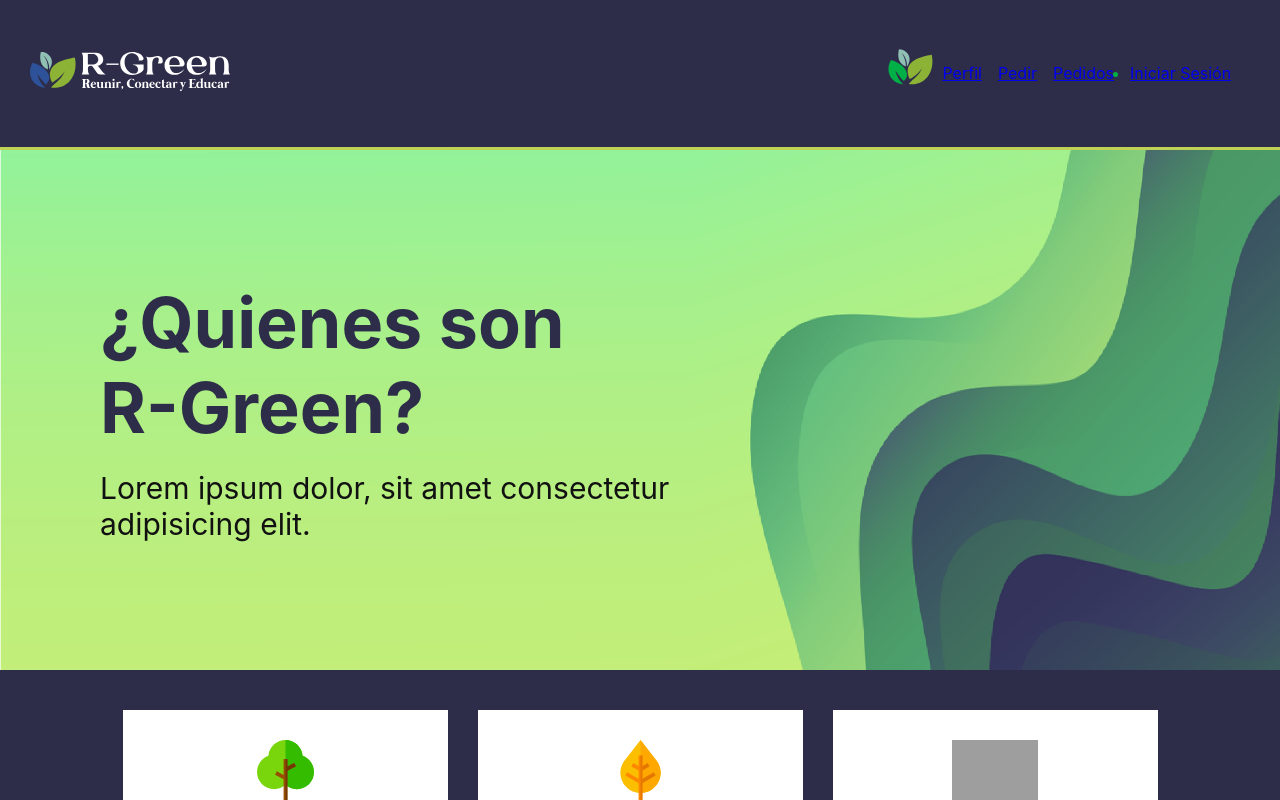
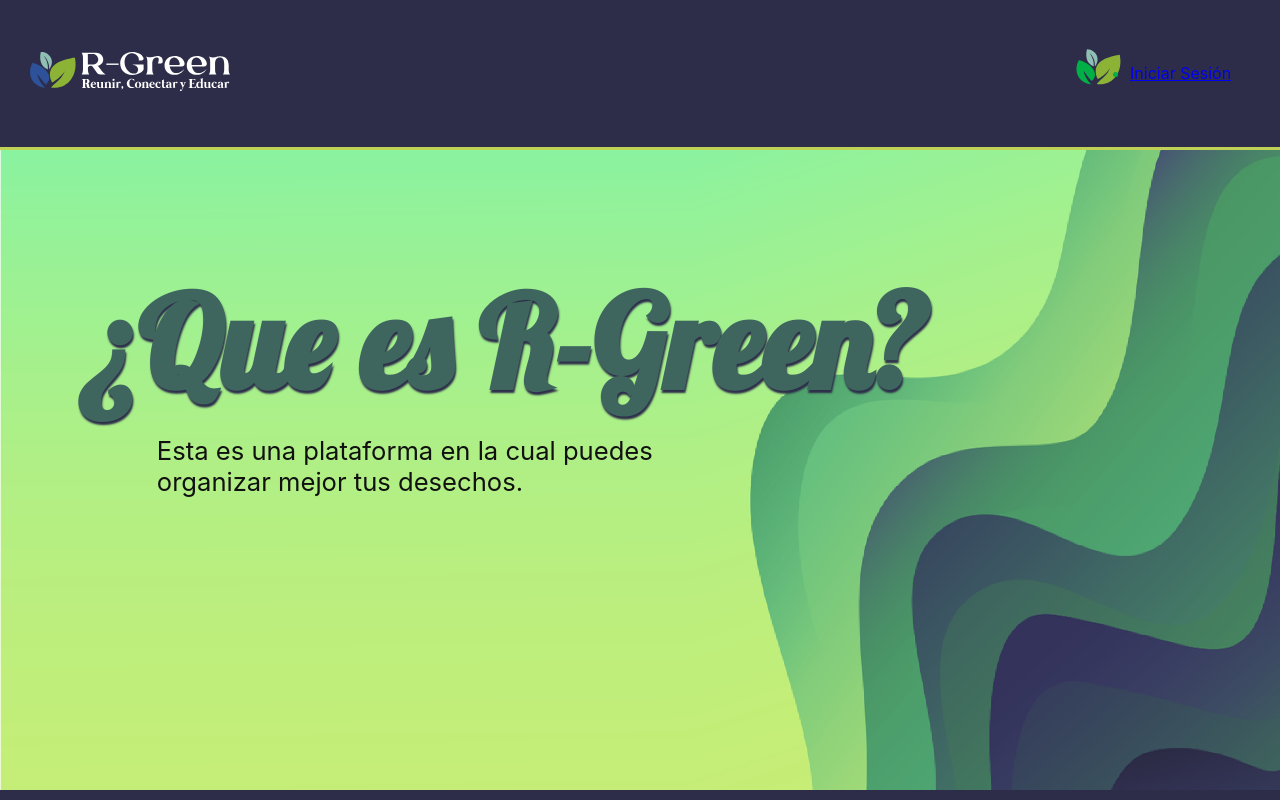
Before and after one commit to andresdavidsv/r-green-ui, a React app: page / in a window 1280 px wide. Shown: the top 800 px of the page. Built offline with nearby package versions, Linux system fonts and the light colour scheme; grey boxes are pictures that could not be loaded.

Commit message:
Home cambios titulo

```diff
--- a/public/index.html
+++ b/public/index.html
@@ -6,6 +6,9 @@
     <meta name="viewport" content="width=device-width, initial-scale=1.0" />
     <link rel="stylesheet" href="https://use.fontawesome.com/releases/v5.8.1/css/all.css" integrity="sha384-50oBUHEmvpQ+1lW4y57PTFmhCaXp0ML5d60M1M7uH2+nqUivzIebhndOJK28anvf" crossorigin="anonymous">
     <link href="https://unpkg.com/tailwindcss@^2/dist/tailwind.min.css" rel="stylesheet">
+    <link rel="preconnect" href="https://fonts.googleapis.com">
+    <link rel="preconnect" href="https://fonts.gstatic.com" crossorigin>
+    <link href="https://fonts.googleapis.com/css2?family=Lobster&display=swap" rel="stylesheet">
     <link rel="stylesheet" href="https://pro.fontawesome.com/releases/v5.10.0/css/all.css" integrity="sha384-AYmEC3Yw5cVb3ZcuHtOA93w35dYTsvhLPVnYs9eStHfGJvOvKxVfELGroGkvsg+p" crossorigin="anonymous" />
     <link rel="icon" href="/src/assets/static/icon_black.svg" type="image/svg+xml">
     <link rel="icon" href="/src/assets/static/icon_black.svg" type="image/png">
--- a/src/assets/styles/_variables.scss
+++ b/src/assets/styles/_variables.scss
@@ -50,7 +50,7 @@
 $color_white: rgb(158, 113, 94);
 
 //home
-$LetraTitulo: #2d2d4a;
+$LetraTitulo: #3E665E;
 $letraTexto: #111111;
 $letraTextoAlt: #6ac17d;
 $backgraund: #2d2d4a;
--- a/src/assets/styles/components/_header.scss
+++ b/src/assets/styles/components/_header.scss
@@ -9,6 +9,22 @@
 	width: 100%;
 	border-bottom: 0.2em solid rgb(191,210,85) ;
 }
+
+.header__menu{
+	display: flex;
+
+}
+
+.header_options{
+	margin-right: 4em;
+	text-decoration: none;
+	list-style:none;
+	align-self: center;
+
+
+
+}
+
 .header__img {
 	margin-left: 30px;
 	width: 200px;
@@ -20,32 +36,15 @@
 	}
 	.name_user{
 		margin-top: 23px;
-		position: absolute;
+		//position: absolute;
 	}
+
 }
-// .header__menu ul {
-// 	display: flex;
-// 	list-style: none;
-// 	margin: 0px 0px 0px -14px;
-// 	padding: 0px;
-// 	position: absolute;
-// 	width: 100px;
-// 	text-align: right;
-// }
-// .header__menu:hover ul,
-// ul:hover {
-// 	display: block;
-// }
-// .header__menu li {
-// 	margin: 10px 0px;
-// }
-// .header__menu li a {
-// 	color: white;
-// 	text-decoration: none;
-// }
-// .header__menu li a:hover {
-// 	text-decoration: underline;
-// }
+
+
+
+
+
 .header__menu--profile {
 	align-items: center;
 	display: flex;
--- a/src/assets/styles/containers/_home.scss
+++ b/src/assets/styles/containers/_home.scss
@@ -8,23 +8,25 @@
   position: relative;
   display: flex;
   flex-direction: column;
-  height: 520px;
+  height: 40em;
   z-index: 1;
   .presentacion {
-    height: 350px;
-    width: 700px;
-    margin-left: 100px;
-    margin-top: 70px;
+    height: 30em;
+    width: 70vw;
+    margin-left: 5em;
+    margin-top: 7em;
+
     h1 {
       color: $LetraTitulo;
-      font-size: 70px;
-      margin-top: 60px;
-      font-weight: bold
+      font-size: 10vw;
+      font-family: 'Lobster', cursive;
+      text-shadow: 1px 3px 2px #2D2D4A;
     }
     p {
       color: $letraTexto;
-      font-size: 30px;
-      margin-top: 20px;
+      font-size: 2vw;
+      width: 60vw;
+      padding: 0.5em 3em 0.5em ;
     }
   }
   a,
--- a/src/assets/styles/global.scss
+++ b/src/assets/styles/global.scss
@@ -28,6 +28,7 @@
     sans-serif;
   -webkit-font-smoothing: antialiased;
   -moz-osx-font-smoothing: grayscale;
+
 }
 
 code {
--- a/src/components/Header.jsx
+++ b/src/components/Header.jsx
@@ -21,27 +21,35 @@
       </Link>
       <div className='header__menu'>
 
+        {hasUser ? (
+            <li className='header_options'>
+              <Link  to='/profile' style={{ marginRight: '1em' }}>Perfil</Link>
+              <Link  to='/order' style={{ marginRight: '1em' }}>Pedir</Link>
+              <Link  to='/request' style={{ marginRight: '1em' }}>Pedidos</Link>
+
+            </li>
+          ) : null}
+
         <div className='header__menu--profile'>
           {hasUser ? (
             <img src={gravatar(user.email)} alt={user.email} />
           ) : (
             <img src={icon_logo} alt='User icon' />
           )}
-          <Link to='/profile' style={{ marginRight: '1em' }}>Perfil</Link>
-          <Link to='/order' style={{ marginRight: '1em' }}>Pedir</Link>
-          <Link to='/request' style={{ marginRight: '1em' }}>Pedidos</Link>
+
           <ul>
             {hasUser ? (
               <li className='name_user'>
                 <Link to='/'>{user.name}</Link>
+
+
               </li>
             ) : null}
 
             {hasUser ? (
+
               <li>
-                <Link to='/' onClick={handleLogout}>
-                  Cerrar Sesión
-                </Link>
+                <Link to='/' onClick={handleLogout}> Cerrar Sesión </Link>
               </li>
             ) : (
               <li>
--- a/src/containers/Home.jsx
+++ b/src/containers/Home.jsx
@@ -1,5 +1,4 @@
 import React from "react";
-import { connect } from "react-redux";
 import hoja from "../assets/img/hoja.svg";
 import girasol from "../assets/img/girasol.svg"
 import arbol from "../assets/img/arbol.svg"
@@ -10,10 +9,8 @@
     <div>
     <section className="section-home">
     <div className="presentacion">
-        <h1>¿Quienes son
-          <br />
-          R-Green?</h1>
-        <p>Lorem ipsum dolor, sit amet consectetur adipisicing elit.</p>
+        <h1>¿Que es R-Green?</h1>
+        <p>Esta es una plataforma en la cual puedes organizar mejor tus desechos.</p>
       </div>
     </section>
     <section className="topics">
--- a/src/containers/Login.jsx
+++ b/src/containers/Login.jsx
@@ -24,8 +24,6 @@
   return(
 
   <section className='login'>
-
-  <Link to='/pedir'>Peticiones</Link>
 
     <section className='login__container'>
       <h2>Inicia sesión</h2>
```
